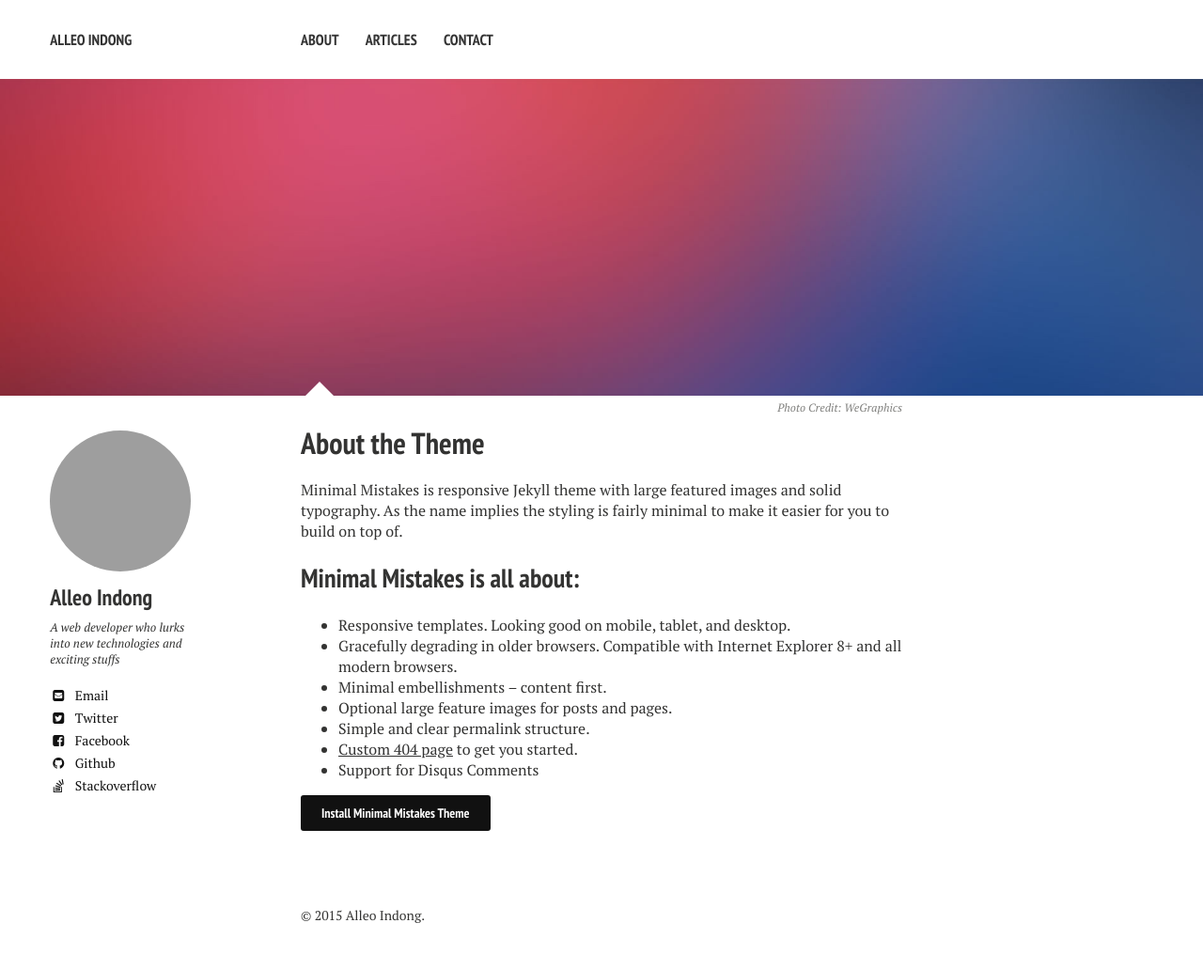
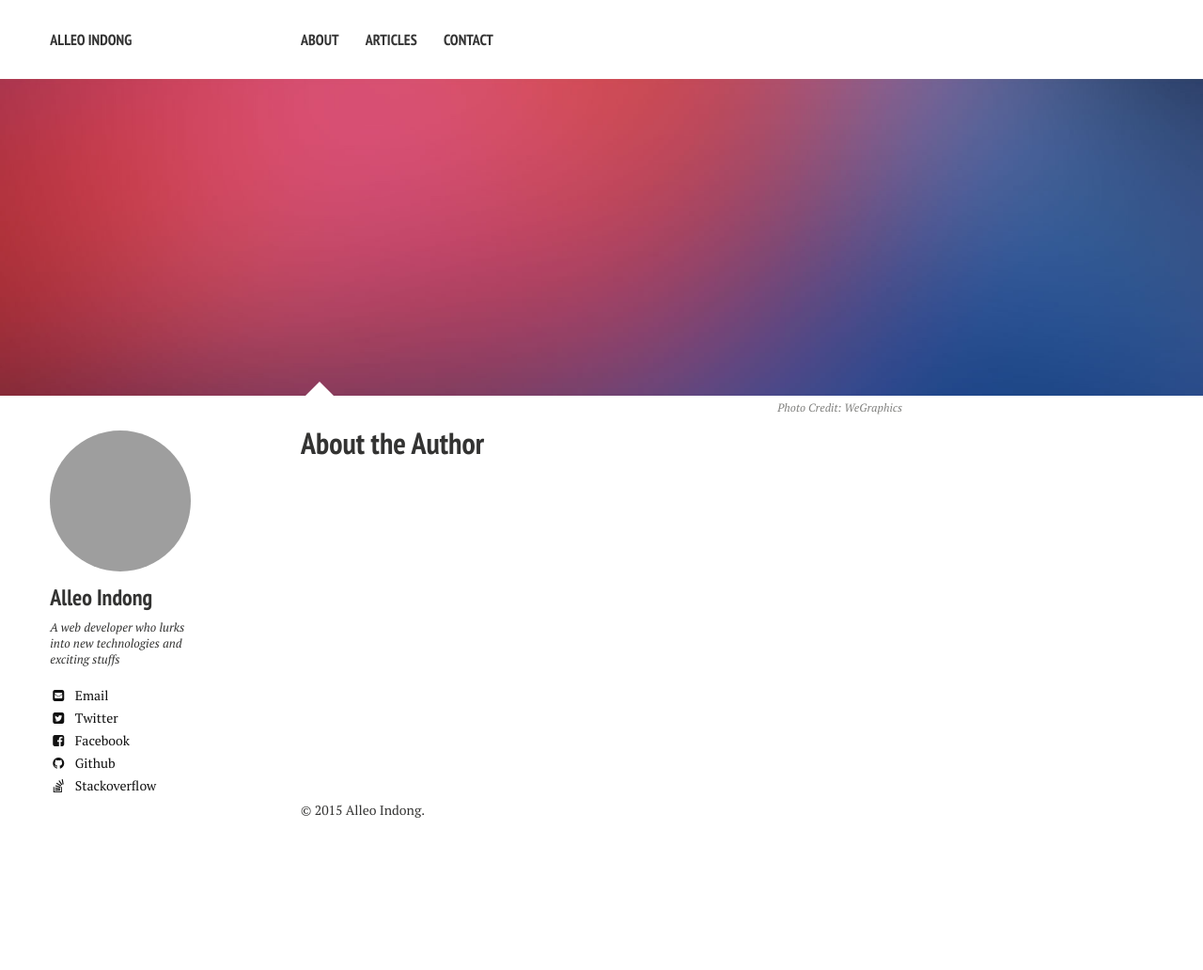
Before and after one commit to aindong/aindong.github.io, a Jekyll site: the page built from about/index.md, in a window 1280 px wide. Shown: the whole page at 94% size. Built offline with Jekyll 4.4.1, drawn with Linux system fonts in a browser that asks for light colours; nearby versions of some CDN libraries; after the commit the page ends 920 px from its top, so only the background shows below that; grey boxes are pictures that could not be loaded.

Commit message:
Update index.md

```diff
--- a/about/index.md
+++ b/about/index.md
@@ -1,6 +1,6 @@
 ---
 layout: page
-title: About the Theme
+title: About the Author
 tags: [about, Jekyll, theme, responsive]
 modified: 2014-08-08T20:53:07.573882-04:00
 comments: true
@@ -9,17 +9,3 @@
   credit: WeGraphics
   creditlink: http://wegraphics.net/downloads/free-ultimate-blurred-background-pack/
 ---
-
-Minimal Mistakes is responsive Jekyll theme with large featured images and solid typography. As the name implies the styling is fairly minimal to make it easier for you to build on top of.
-
-## Minimal Mistakes is all about:
-
-* Responsive templates. Looking good on mobile, tablet, and desktop.
-* Gracefully degrading in older browsers. Compatible with Internet Explorer 8+ and all modern browsers.
-* Minimal embellishments -- content first.
-* Optional large feature images for posts and pages.
-* Simple and clear permalink structure.
-* [Custom 404 page](http://mmistakes.github.io/minimal-mistakes/404.html) to get you started.
-* Support for Disqus Comments
-
-<a markdown="0" href="{{ site.url }}/theme-setup" class="btn">Install Minimal Mistakes Theme</a>
```
